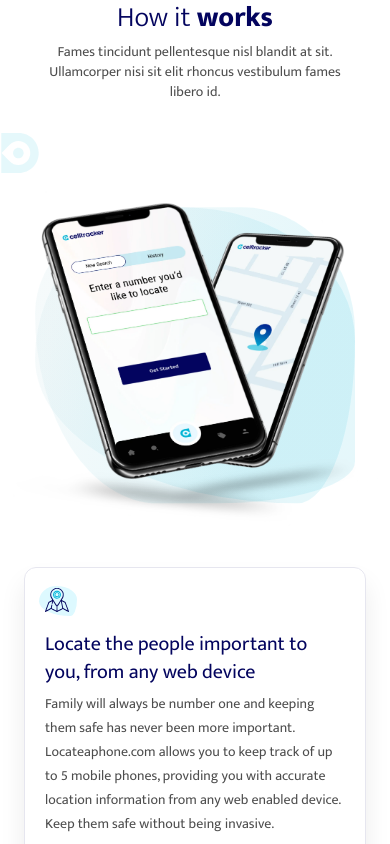
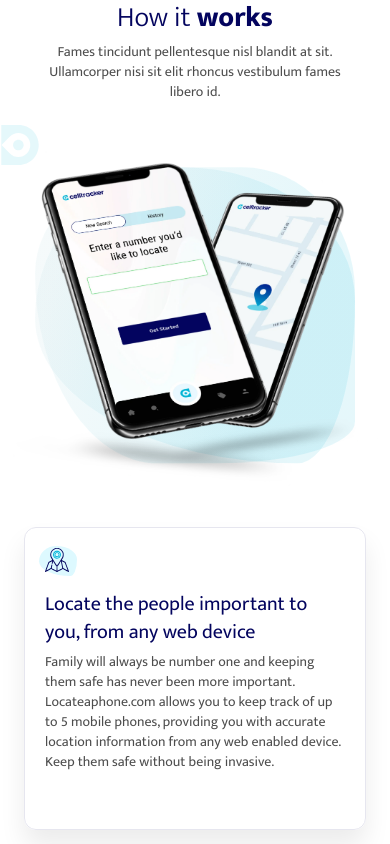
Before and after one commit to Deepak-Maan/CellTracker, a React (Create React App) app: page / in a window 390 px wide. Shown: the part 2000-2844 px from the top of the page. Built offline with nearby package versions, Linux system fonts and the light colour scheme.

Commit message:
spacing small screen

```diff
--- a/src/components/homepage/Compnies.jsx
+++ b/src/components/homepage/Compnies.jsx
@@ -25,7 +25,7 @@ const Companies = () => {
       <div className="containers px-3 custom_container mx-auto">
         <h2
           data-aos="zoom-in"
-          className="text-white lg:text-5xl sm:text-4xl px-6 md:px-0 text-2xl2 text-center font-light leading-8 md:leading-xl1 md:max-w-[664px] mx-auto lg:pb-16 xl:pb-28 sm:pb-20 pb-[65px] lg:pt-28 xl:pt-[170px] md:pt-[180px] sm:pt-[150px] pt-28"
+          className="text-white lg:text-5xl sm:text-4xl px-6 md:px-0 text-2xl2 text-center font-light leading-8 md:leading-xl1 md:max-w-[664px] mx-auto lg:pb-16 xl:pb-28 sm:pb-20 pb-[65px] lg:pt-28 xl:pt-[140px] md:pt-[180px] sm:pt-[150px] pt-28"
         >
           Join <span className="font-extrabold">70,000+ companies</span> doing
           time tracking the easy way
--- a/src/components/homepage/Workit.jsx
+++ b/src/components/homepage/Workit.jsx
@@ -23,7 +23,7 @@ const Workit = () => {
           Fames tincidunt pellentesque nisl blandit at sit. Ullamcorper nisi sit
           elit rhoncus vestibulum fames libero id.
         </p>
-        <div className="flex flex-row justify-center pt-14 items-center flex-wrap">
+        <div className="flex flex-row justify-center pt-4 md:pt-14  items-center flex-wrap">
           <div
             data-aos="zoom-in"
             className="lg:w-1/2  flex justify-center w-full "
@@ -41,7 +41,7 @@ const Workit = () => {
               <div
                 key={index}
                 data-aos="zoom-in"
-                className="p-5  border hover:border w-full max-sm:min-h-[327px]  shadow-[0px_16px_25.3px_0px_#00000014]  hover:border-darkBlue duration-500 md:max-w-[536px] mb-[18px] border-lightGray2  rounded-xl h-[303px] sm:h-[230px] md:h-auto"
+                className="p-5  border hover:border w-full  shadow-[0px_16px_25.3px_0px_#00000014]  hover:border-darkBlue duration-500 md:max-w-[536px] mb-[18px] border-lightGray2  rounded-xl h-[303px] sm:h-[230px] md:h-auto"
               >
                 <div className="relative">
                   <span className="relative z-20 ">{obj.Icon}</span>
@@ -50,7 +50,7 @@ const Workit = () => {
                 <p className=" text-xl md:text-2xl mt-[18px] text-darkBlue leading-7 font-normal pb-0 mb-1.5">
                   {obj.Heading}
                 </p>
-                <p className="text-sm md:text-base font-normal leading-6  text-darkGray pb-0">
+                <p className="text-sm md:text-base font-normal leading-5 md:leading-6  text-darkGray pb-0">
                   {obj.Description}
                 </p>
               </div>
```
